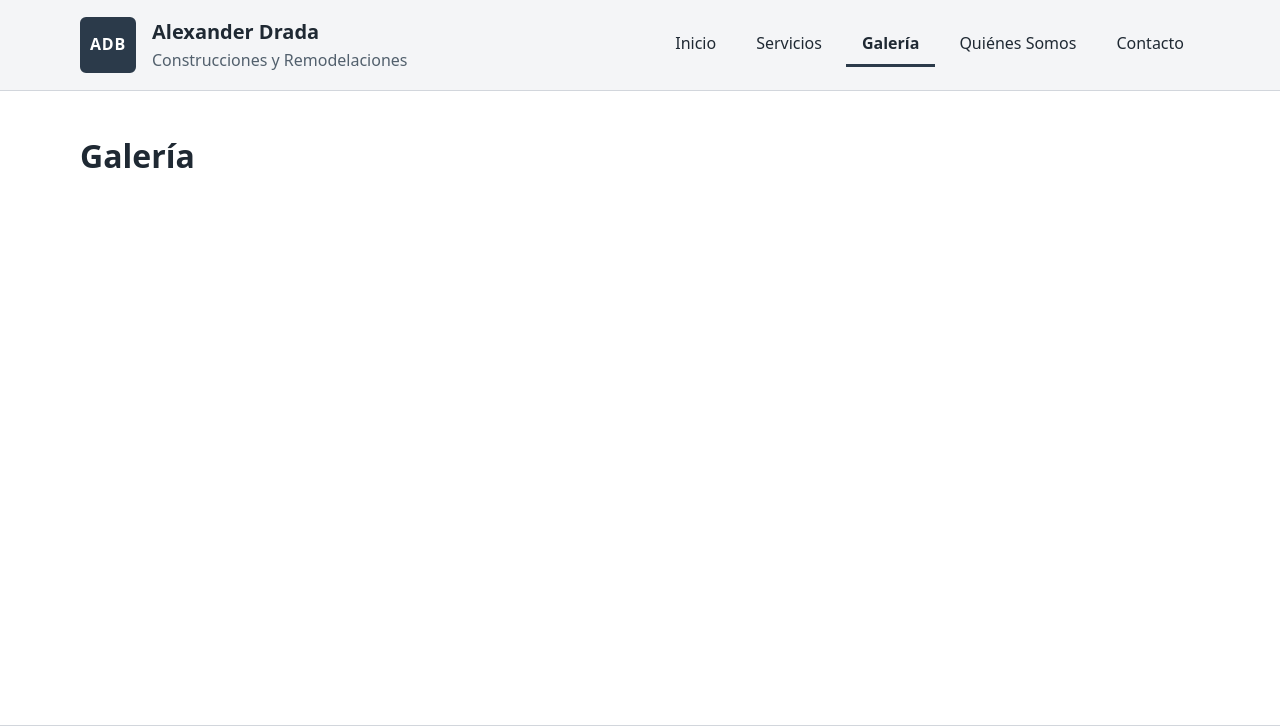
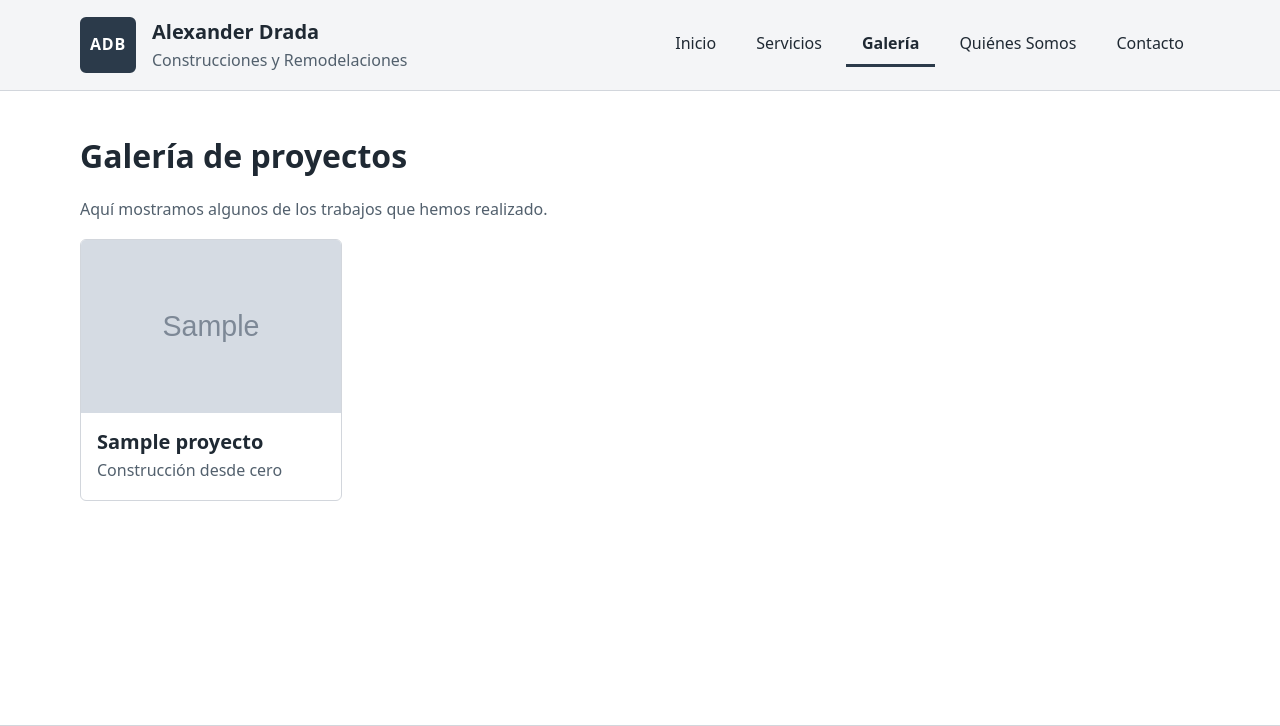
Before and after one commit to nicohr3366/portafolio-construccion-adb, a Django app: page /galeria/ in a window 1280 px wide. Shown: the top 726 px of the page. Run offline with Django 5.2, Linux system fonts and the light colour scheme; tables that the repository leaves empty hold one stand-in row (values such as "Sample post"); grey boxes marked "Sample" are stand-in pictures.

Commit message:
HU-11: galería de proyectos publicados

```diff
--- a/sitio/templates/sitio/galeria.html
+++ b/sitio/templates/sitio/galeria.html
@@ -1,7 +1,58 @@
 {% extends 'base.html' %}
+{% load static %}
 
 {% block title %}Galería | Alexander Drada{% endblock %}
 
+{% block extra_head %}
+    <link rel="stylesheet" href="{% static 'css/galeria.css' %}">
+{% endblock %}
+
 {% block content %}
-<h1>Galería</h1>
+<h1>Galería de proyectos</h1>
+
+{# POR DEFINIR con Alexander #}
+<p class="galeria__intro">
+    Aquí mostramos algunos de los trabajos que hemos realizado.
+</p>
+
+<ul class="galeria">
+    {% for proyecto in proyectos %}
+    <li class="galeria__item">
+        <article class="proyecto-tarjeta">
+            <a class="proyecto-tarjeta__enlace" href="{{ proyecto.get_absolute_url }}">
+                {% with foto=proyecto.foto_portada %}
+                    {% if foto %}
+                    <img
+                        class="proyecto-tarjeta__foto"
+                        src="{{ foto.imagen.url }}"
+                        alt="{{ foto.texto_alternativo }}"
+                        width="1200"
+                        height="800"
+                        loading="lazy"
+                    >
+                    {% else %}
+                    <img
+                        class="proyecto-tarjeta__foto"
+                        src="{% static 'img/galeria/sin-foto.svg' %}"
+                        alt=""
+                        width="1200"
+                        height="800"
+                        loading="lazy"
+                    >
+                    {% endif %}
+                {% endwith %}
+                <h2 class="proyecto-tarjeta__nombre">{{ proyecto.nombre }}</h2>
+                <p class="proyecto-tarjeta__servicio">{{ proyecto.nombre_del_servicio }}</p>
+                {% if proyecto.tiene_antes_y_despues %}
+                <span class="proyecto-tarjeta__etiqueta">Antes y después</span>
+                {% endif %}
+            </a>
+        </article>
+    </li>
+    {% empty %}
+    <li class="galeria__vacia-item">
+        <p class="galeria__vacia">Pronto publicaremos nuestros proyectos.</p>
+    </li>
+    {% endfor %}
+</ul>
 {% endblock %}
--- a/sitio/views.py
+++ b/sitio/views.py
@@ -1,7 +1,7 @@
 from django.http import Http404
 from django.shortcuts import get_object_or_404, render
 
-from .catalogo import SERVICIOS
+from .catalogo import SERVICIOS, nombre_servicio, opciones_servicio
 from .models import Proyecto
 
 
@@ -47,7 +47,44 @@ def servicio_detalle(request, slug):
 
 
 def galeria(request):
-    return render(request, 'sitio/galeria.html')
+    publicados = Proyecto.objects.filter(publicado=True)
+    proyectos = publicados.prefetch_related('fotos')
+
+    servicios_con_proyectos = set(
+        publicados.values_list('servicio', flat=True)
+    )
+
+    filtros = [
+        {'slug': slug, 'nombre': nombre}
+        for slug, nombre in opciones_servicio()
+        if slug in servicios_con_proyectos
+    ]
+
+    servicio_activo = request.GET.get('servicio', '')
+
+    if servicio_activo not in servicios_con_proyectos:
+        servicio_activo = ''
+
+    if servicio_activo:
+        proyectos = proyectos.filter(servicio=servicio_activo)
+
+    proyectos = list(proyectos)
+
+    contexto = {
+        'proyectos': proyectos,
+        'filtros': filtros,
+        'servicio_activo': servicio_activo,
+        'nombre_servicio_activo': nombre_servicio(servicio_activo),
+        'antes_y_despues': [
+            p for p in proyectos if p.tiene_antes_y_despues
+        ],
+    }
+
+    return render(
+        request,
+        'sitio/galeria.html',
+        contexto
+    )
 
 
 def proyecto_detalle(request, slug):
--- /dev/null
+++ b/static/css/galeria.css
@@ -0,0 +1,127 @@
+.galeria__intro {
+    max-width: 48rem;
+    color: var(--color-text-muted);
+}
+
+.galeria {
+    display: grid;
+    grid-template-columns: repeat(auto-fill, minmax(16rem, 1fr));
+    gap: var(--space-lg);
+    margin: 0;
+    padding: 0;
+    list-style: none;
+}
+
+.galeria__item {
+    display: flex;
+}
+
+.galeria__vacia {
+    margin: 0;
+    padding: var(--space-lg);
+    border: 1px solid var(--color-border);
+    border-radius: var(--radius);
+    background: var(--color-surface);
+    color: var(--color-text-muted);
+}
+
+.proyecto-tarjeta {
+    width: 100%;
+    overflow: hidden;
+    border: 1px solid var(--color-border);
+    border-radius: var(--radius);
+    background: var(--color-bg);
+}
+
+.proyecto-tarjeta__enlace {
+    display: flex;
+    flex-direction: column;
+    height: 100%;
+    color: inherit;
+    text-decoration: none;
+}
+
+.proyecto-tarjeta__enlace:hover .proyecto-tarjeta__nombre {
+    text-decoration: underline;
+}
+
+.proyecto-tarjeta__enlace:focus-visible {
+    outline: 3px solid var(--color-focus);
+    outline-offset: 2px;
+}
+
+.proyecto-tarjeta__foto {
+    display: block;
+    width: 100%;
+    height: auto;
+    aspect-ratio: 3 / 2;
+    object-fit: cover;
+}
+
+.proyecto-tarjeta__nombre {
+    margin: 0;
+    padding: var(--space-md) var(--space-md) 0;
+    font-size: 1.25rem;
+}
+
+.proyecto-tarjeta__servicio {
+    margin: 0;
+    padding: var(--space-xs) var(--space-md) var(--space-md);
+    color: var(--color-text-muted);
+}
+
+.proyecto-tarjeta__etiqueta {
+    align-self: flex-start;
+    margin: 0 var(--space-md) var(--space-md);
+    padding: var(--space-xs) var(--space-sm);
+    border-radius: var(--radius);
+    background: var(--color-primary);
+    color: var(--color-on-primary);
+    font-size: 0.875rem;
+}
+
+/* Página inicial de detalle del proyecto (versión mínima de HU-14). */
+.galeria-migas {
+    margin-bottom: var(--space-md);
+    color: var(--color-text-muted);
+}
+
+.galeria-migas a {
+    display: inline-flex;
+    align-items: center;
+    min-height: 2.75rem;
+    color: var(--color-primary);
+}
+
+.proyecto-detalle {
+    max-width: 48rem;
+}
+
+.proyecto-detalle__foto {
+    display: block;
+    width: 100%;
+    height: auto;
+    aspect-ratio: 3 / 2;
+    object-fit: cover;
+    border-radius: var(--radius);
+}
+
+.proyecto-detalle__servicio {
+    color: var(--color-text-muted);
+    font-weight: 700;
+}
+
+.proyecto-detalle__volver {
+    display: inline-flex;
+    align-items: center;
+    min-height: 2.75rem;
+    margin-top: var(--space-md);
+    padding: var(--space-sm) var(--space-md);
+    border: 1px solid var(--color-border);
+    border-radius: var(--radius);
+    text-decoration: none;
+}
+
+.proyecto-detalle__volver:hover {
+    background: var(--color-surface);
+}
```
Also changed, not shown: sitio/templates/sitio/proyecto_detalle.html (+17 -4 lines), sitio/test_galeria.py (+81 -0 lines), specs/HU-11.md (added, +49 -0 lines), static/img/galeria/sin-foto.svg (added).
